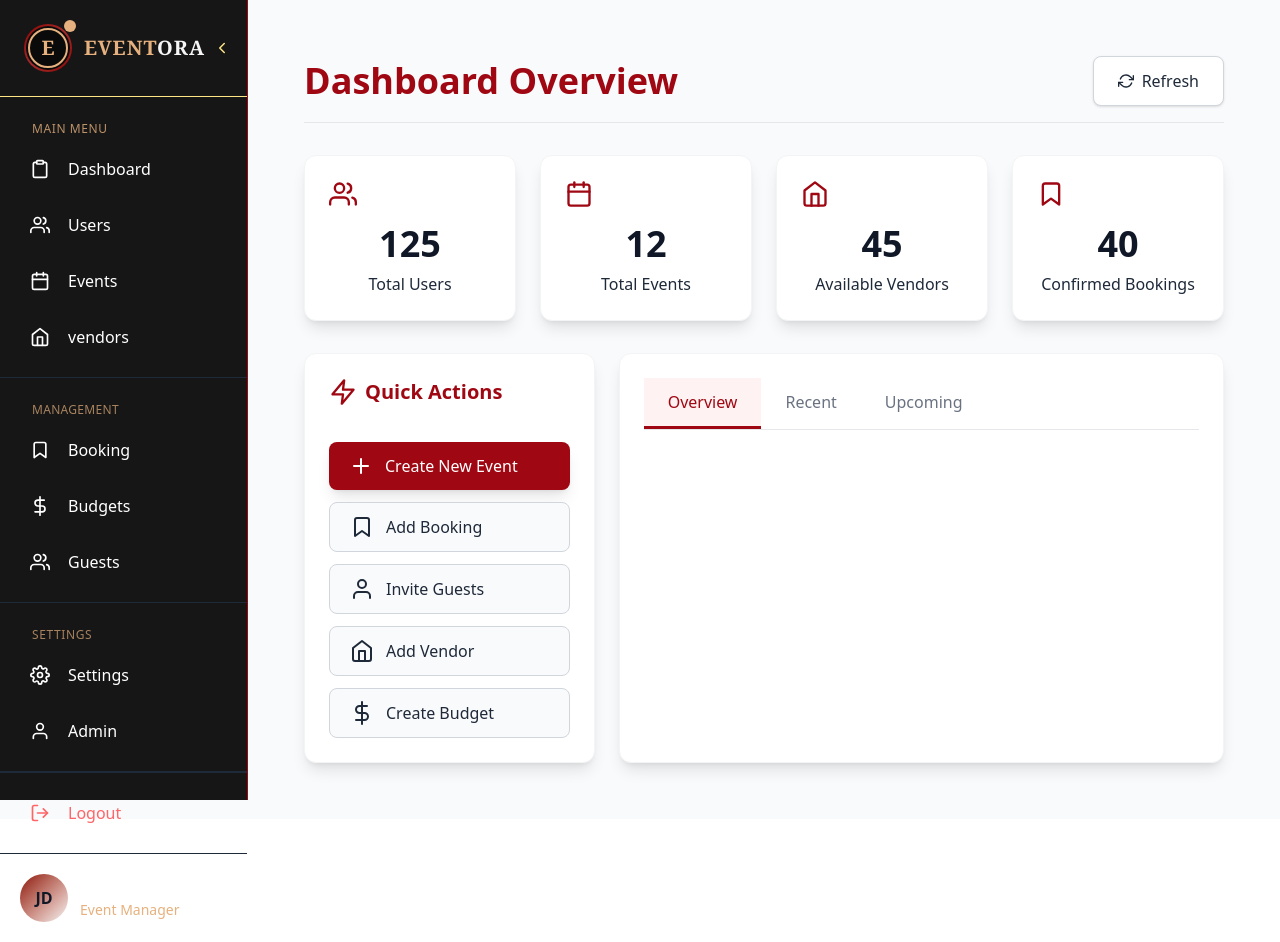
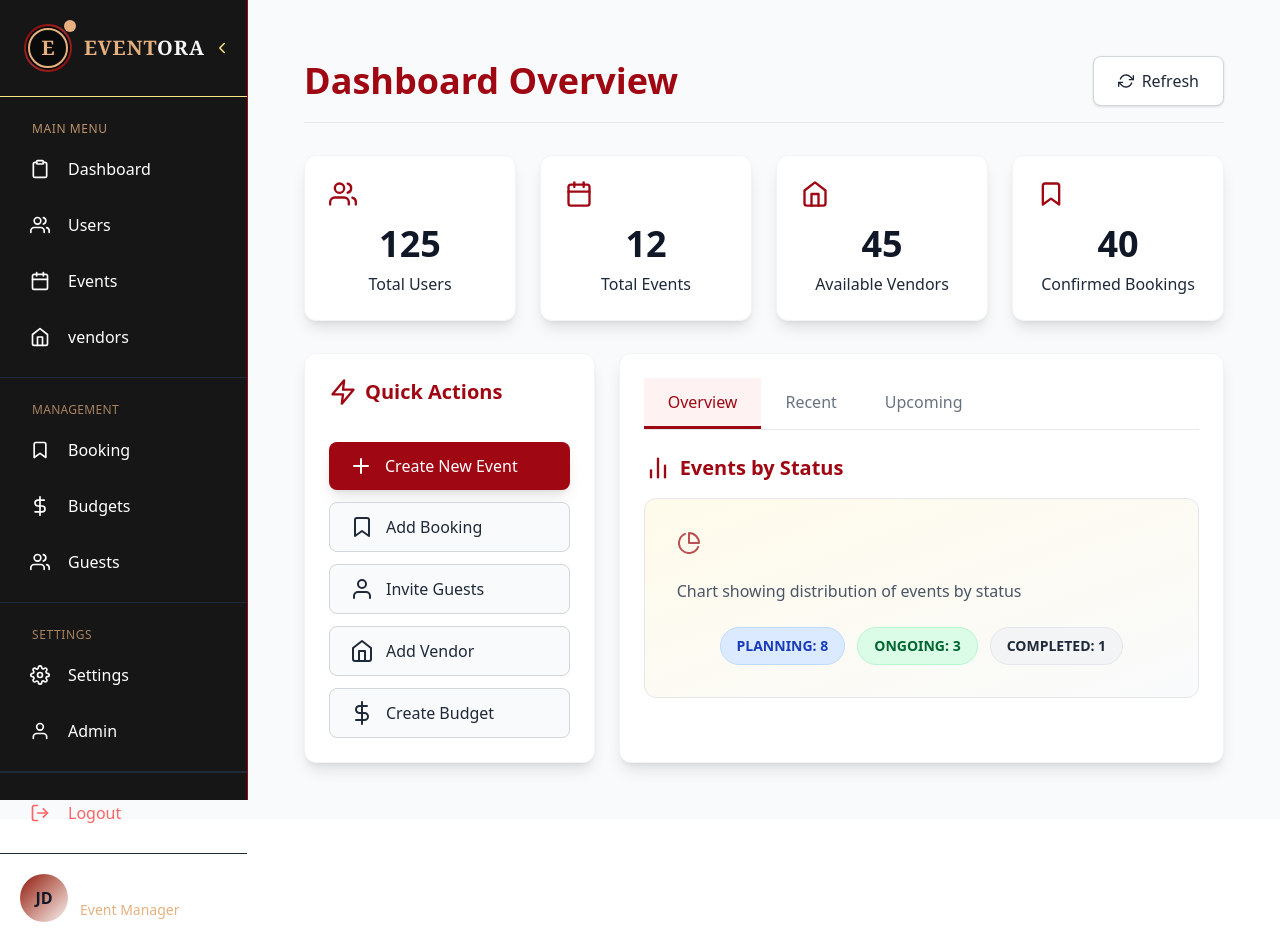
Before and after one commit to yashodha-gunawardana/RAD-coursework-FE, a React (Vite) app: page /dashboard in a window 1280 px wide. Built offline with nearby package versions, Linux system fonts and the light colour scheme.

Commit message:
event status overview of tab content

```diff
--- a/src/pages/dashboard/Dashboard.tsx
+++ b/src/pages/dashboard/Dashboard.tsx
@@ -1,5 +1,5 @@
 import React, { useEffect, useState } from "react";
-import { Bookmark, Calendar, DollarSign, Home, Plus, RefreshCw, User, Users, Zap } from "react-feather";
+import { BarChart2, Bookmark, Calendar, DollarSign, Home, PieChart, Plus, RefreshCw, User, Users, Zap } from "react-feather";
 
 
 interface DashboardStats {
@@ -290,6 +290,43 @@ const Dashboard: React.FC = () => {
           {/* active tab */}
           <div className="space-y-4 md:space-y-6">
 
+            {activeTab === "overview" && (
+              <div>
+                  <h3 className="text-lg md:text-xl font-bold text-red-800 mb-3 md:mb-4 flex items-center gap-2">
+
+                    <BarChart2 className="w-8 h-8 md:w-7 md:h-7" />
+
+                      Events by Status
+
+                  </h3>
+
+                  <div className="bg-gradient-to-br from-amber-50 to-gray-50 rounded-xl p-4 md:p-6 lg:p-8 border border-gray-200">
+                    <div className="text-container">
+
+                      <PieChart className="fas fa-chart-pie text-red-800 text-4xl md:text-5xl mb-4 md:mb-6 opacity-70" />
+
+                      <p className="text-gray-600 mb-4 md:mb-6 text-sm md:text-base">
+                        Chart showing distribution of events by status
+                      </p>
+
+                      <div className="flex flex-wrap gap-2 md:gap-3 justify-center">
+
+                        <span className="px-3 md:px-4 py-1 md:py-2 rounded-full bg-blue-100 text-blue-800 border border-blue-200 font-semibold text-sm">
+                          PLANNING: 8
+                        </span>
+                        <span className="px-3 md:px-4 py-1 md:py-2 rounded-full bg-green-100 text-green-800 border border-green-200 font-semibold text-sm">
+                          ONGOING: 3
+                        </span>
+                        <span className="px-3 md:px-4 py-1 md:py-2 rounded-full bg-gray-100 text-gray-800 border border-gray-200 font-semibold text-sm">
+                          COMPLETED: 1
+                        </span>
+                      </div>
+                    </div>
+                  </div>
+              </div>
+            )}
+
+
           </div>
         </div>
       </div>
```
